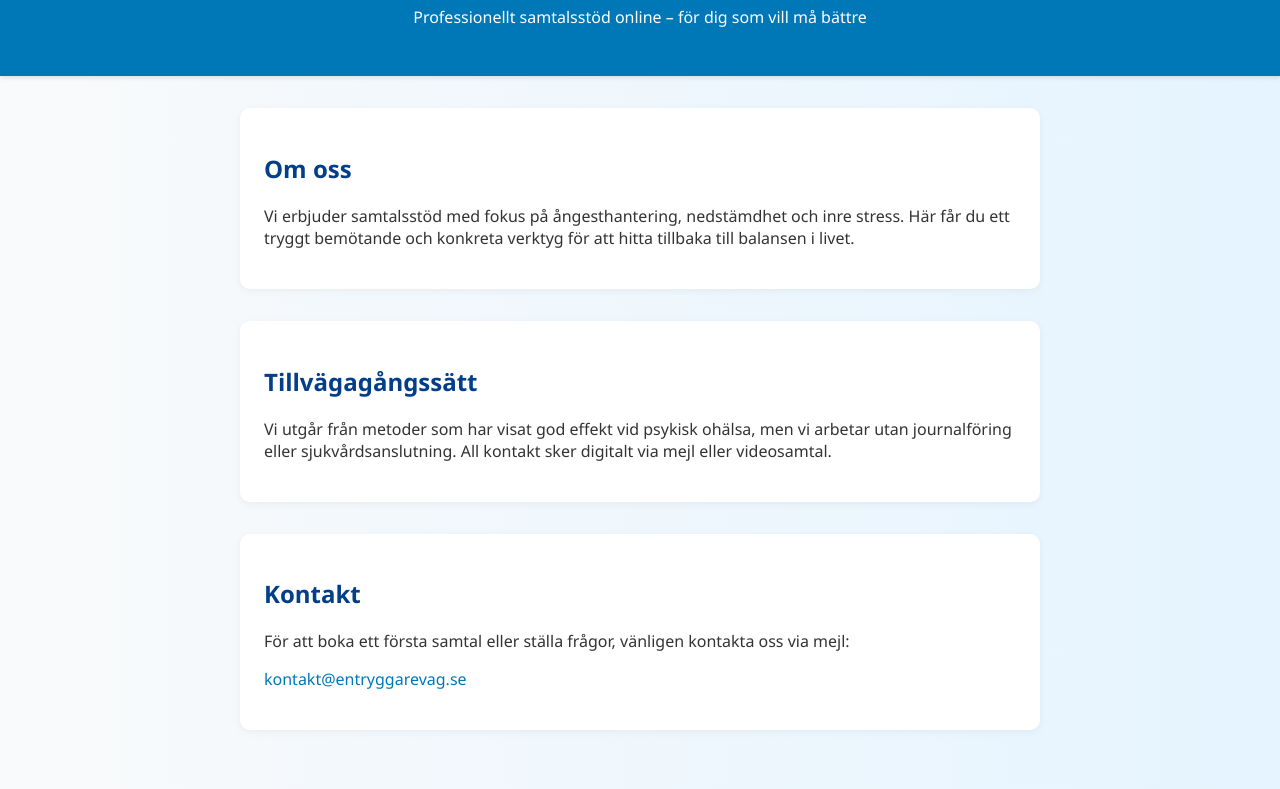
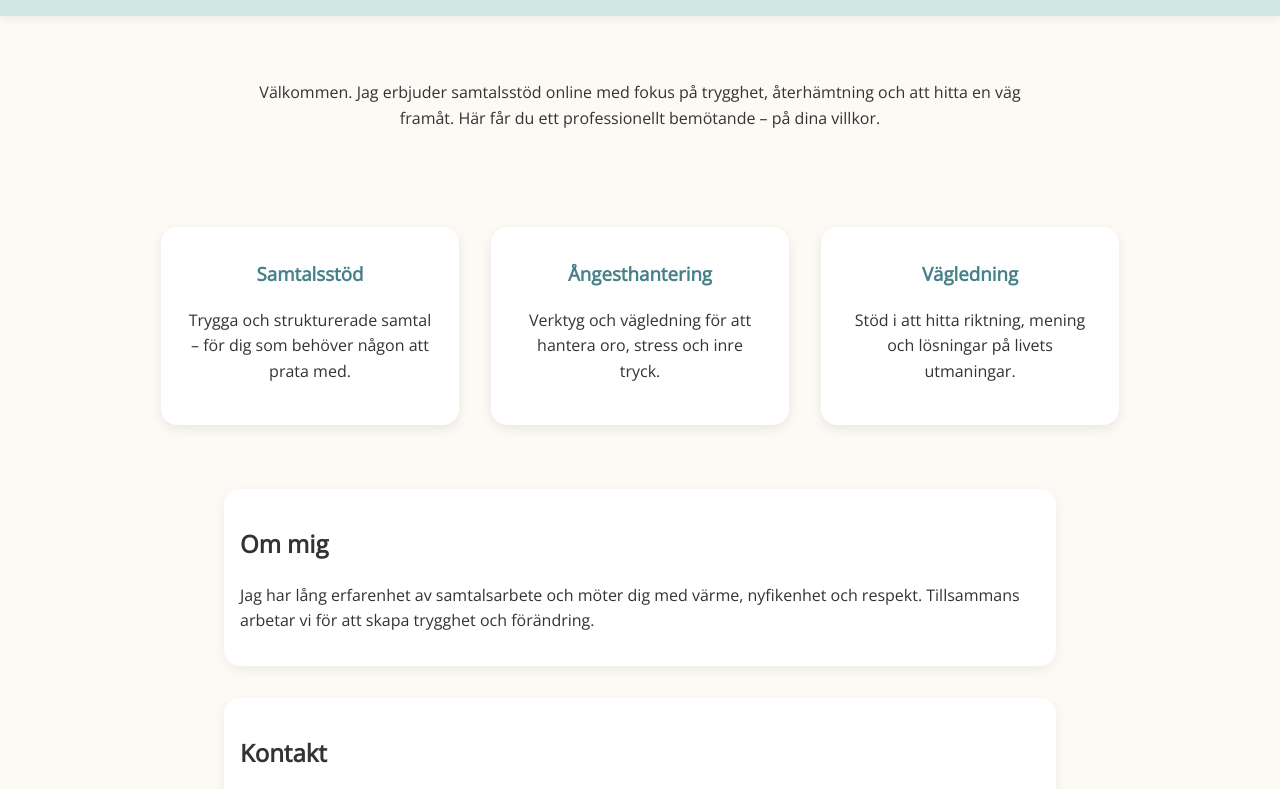
Before and after one commit to Brormin/entryggarevag.github.io, a plain HTML site: page index.html in a window 1280 px wide. Shown: the part 112-901 px from the top of the page. Drawn offline with nearby package versions, Linux system fonts and the light colour scheme.

Commit message:
Add files via upload

```diff
--- a/index.html
+++ b/index.html
@@ -2,72 +2,125 @@
 <!DOCTYPE html>
 <html lang="sv">
 <head>
-    <meta charset="UTF-8">
-    <meta name="viewport" content="width=device-width, initial-scale=1.0">
+  <meta charset="UTF-8" />
+  <meta name="viewport" content="width=device-width, initial-scale=1.0" />
   <title>En tryggare väg</title>
+  <link href="https://fonts.googleapis.com/css2?family=Playfair+Display:wght@500;700&family=Open+Sans&display=swap" rel="stylesheet">
   <style>
     body {
-            font-family: 'Segoe UI', Tahoma, Geneva, Verdana, sans-serif;
-            background: linear-gradient(to right, #f9fafb, #e5f4ff);
+      margin: 0;
+      font-family: 'Open Sans', sans-serif;
+      background-color: #fdfaf6;
       color: #333;
-            margin: 0;
-            padding: 0;
+      line-height: 1.6;
     }
     header {
-            background-color: #0077b6;
-            color: white;
+      background-color: #cfe8e2;
       padding: 2rem;
       text-align: center;
-            box-shadow: 0 2px 4px rgba(0,0,0,0.1);
+      box-shadow: 0 4px 8px rgba(0,0,0,0.05);
     }
-        main {
-            padding: 2rem;
+    header h1 {
+      font-family: 'Playfair Display', serif;
+      font-size: 2.5rem;
+      margin: 0;
+      color: #2f4f4f;
+    }
+    .intro {
       max-width: 800px;
-            margin: auto;
+      margin: 2rem auto;
+      padding: 1rem;
+      text-align: center;
     }
-        h1, h2 {
-            color: #023e8a;
+    .services {
+      display: flex;
+      flex-wrap: wrap;
+      justify-content: center;
+      gap: 2rem;
+      padding: 2rem 1rem;
     }
-        section {
-            margin-bottom: 2rem;
-            background-color: white;
-            border-radius: 10px;
+    .service {
+      background-color: #ffffff;
+      border-radius: 16px;
       padding: 1.5rem;
-            box-shadow: 0 2px 8px rgba(0,0,0,0.05);
+      box-shadow: 0 4px 12px rgba(0,0,0,0.08);
+      width: 250px;
+      text-align: center;
+      transition: transform 0.3s ease;
+    }
+    .service:hover {
+      transform: translateY(-5px);
+    }
+    .service h3 {
+      margin-top: 0.5rem;
+      color: #468189;
+    }
+    .about, .contact {
+      max-width: 800px;
+      margin: 2rem auto;
+      padding: 1rem;
+      background-color: #ffffff;
+      border-radius: 16px;
+      box-shadow: 0 4px 12px rgba(0,0,0,0.06);
     }
     footer {
-            background-color: #caf0f8;
       text-align: center;
-            padding: 1rem;
+      padding: 2rem 1rem;
       font-size: 0.9rem;
-            color: #555;
+      color: #666;
     }
-        a {
-            color: #0077b6;
+    a.button {
+      background-color: #9fc4b7;
+      color: white;
+      padding: 0.7rem 1.5rem;
+      border-radius: 30px;
       text-decoration: none;
+      font-weight: bold;
+      display: inline-block;
+      margin-top: 1rem;
+      transition: background-color 0.3s ease;
+    }
+    a.button:hover {
+      background-color: #7da99a;
+    }
+    @media (max-width: 768px) {
+      .services {
+        flex-direction: column;
+        align-items: center;
+      }
     }
   </style>
 </head>
 <body>
   <header>
     <h1>En tryggare väg</h1>
-        <p>Professionellt samtalsstöd online – för dig som vill må bättre</p>
   </header>
-    <main>
-        <section>
-            <h2>Om oss</h2>
-            <p>Vi erbjuder samtalsstöd med fokus på ångesthantering, nedstämdhet och inre stress. Här får du ett tryggt bemötande och konkreta verktyg för att hitta tillbaka till balansen i livet.</p>
-        </section>
-        <section>
-            <h2>Tillvägagångssätt</h2>
-            <p>Vi utgår från metoder som har visat god effekt vid psykisk ohälsa, men vi arbetar utan journalföring eller sjukvårdsanslutning. All kontakt sker digitalt via mejl eller videosamtal.</p>
-        </section>
-        <section>
+  <div class="intro">
+    <p>Välkommen. Jag erbjuder samtalsstöd online med fokus på trygghet, återhämtning och att hitta en väg framåt. Här får du ett professionellt bemötande – på dina villkor.</p>
+  </div>
+  <div class="services">
+    <div class="service">
+      <h3>Samtalsstöd</h3>
+      <p>Trygga och strukturerade samtal – för dig som behöver någon att prata med.</p>
+    </div>
+    <div class="service">
+      <h3>Ångesthantering</h3>
+      <p>Verktyg och vägledning för att hantera oro, stress och inre tryck.</p>
+    </div>
+    <div class="service">
+      <h3>Vägledning</h3>
+      <p>Stöd i att hitta riktning, mening och lösningar på livets utmaningar.</p>
+    </div>
+  </div>
+  <div class="about">
+    <h2>Om mig</h2>
+    <p>Jag har lång erfarenhet av samtalsarbete och möter dig med värme, nyfikenhet och respekt. Tillsammans arbetar vi för att skapa trygghet och förändring.</p>
+  </div>
+  <div class="contact">
     <h2>Kontakt</h2>
-            <p>För att boka ett första samtal eller ställa frågor, vänligen kontakta oss via mejl:</p>
-            <p><a href="mailto:kontakt@entryggarevag.se">kontakt@entryggarevag.se</a></p>
-        </section>
-    </main>
+    <p>Mejla mig för att boka ett samtal eller ställa frågor:</p>
+    <a href="mailto:kontakt@entryggarevag.se" class="button">Skicka mejl</a>
+  </div>
   <footer>
     &copy; 2025 En tryggare väg. All rights reserved.
   </footer>
```
Lines whose indentation alone changed are shown as unchanged.
